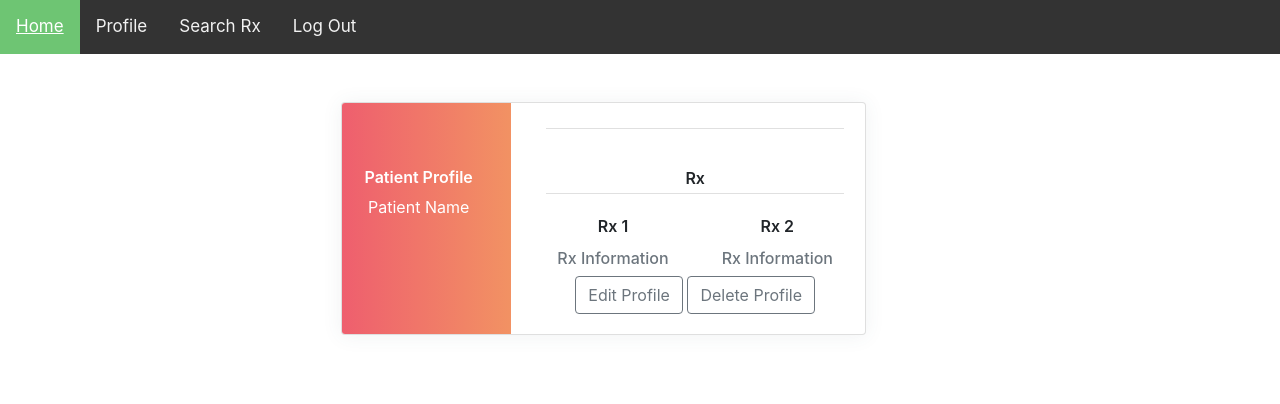
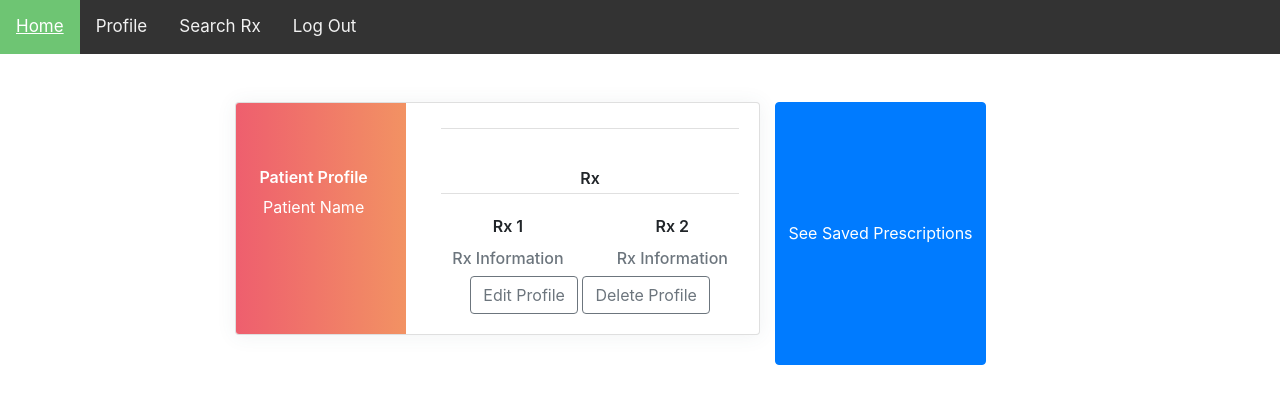
Before and after one commit to candacecodes/rx-roundtable-client, a React (Create React App) app: page /profile in a window 1280 px wide. Shown: the top 404 px of the page. Built offline with nearby package versions, Linux system fonts and the light colour scheme.

Commit message:
added button to see saved rx in profile

```diff
--- a/src/App.js
+++ b/src/App.js
@@ -128,9 +128,9 @@ class App extends Component {
 		// 	body: JSON.stringify(data),
 		// }).then((response) => response.json());
 
-		// if (!this.state.rxes.includes(rx)) {
-		// 	this.setState({ rxes: [...this.state.rxes, rx] });
-		// }
+		if (!this.state.rxes.includes(rx)) {
+			this.setState({ rxes: [...this.state.rxes, rx] });
+		}
 	};
 
 	componentDidMount() {
--- a/src/components/Profile.js
+++ b/src/components/Profile.js
@@ -83,6 +83,7 @@ export default class Profile extends Component {
 									</div>
 								</div>
 							</div>
+							<Button>See Saved Prescriptions</Button>
 						</div>
 					</div>
 				</div>
```
